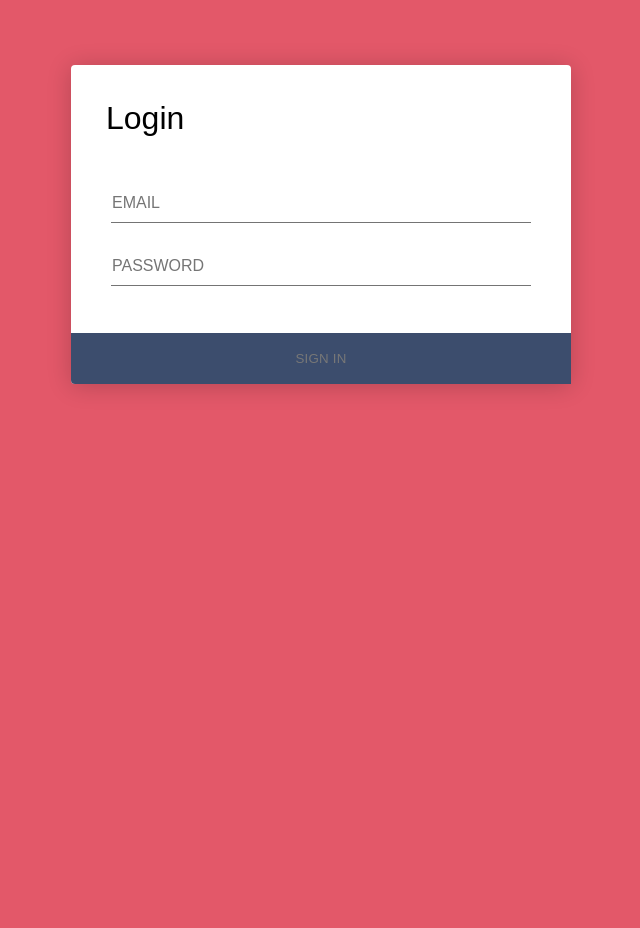
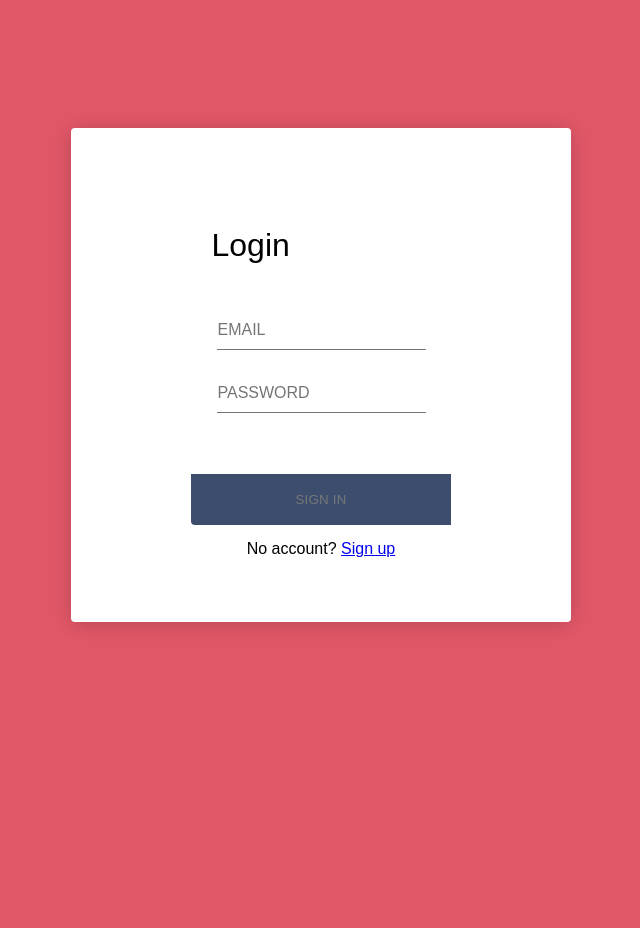
Before and after one commit to Pengrey/AEV, a Flask app: page /login in a window 1280 px wide. Shown: the whole page, without its empty margins (319-959 px from the left). Before the commit the page ends 393 px from the top, so only its background shows below. Run offline with Flask 2, Linux system fonts and the light colour scheme.

Commit message:
added images, pretty css to login and some lonks

```diff
--- a/Challenge/challenge/flask/app/templates/login.html
+++ b/Challenge/challenge/flask/app/templates/login.html
@@ -12,15 +12,27 @@
     -webkit-font-smoothing: antialiased;
     }
 
+    html {
+      width:100%;
+      height: 100%;
+    }
     body {
-    background: #e35869;
+    background-color: #e35869;
+    background-size: cover;
     font-family: 'Rubik', sans-serif;
+    height: 100%;
+    width: 100%;
     }
 
     .login-form {
     background: #fff;
     width: 500px;
-    margin: 65px auto;
+    margin:auto;
+    margin-top: 10%;
+    align-items: center;
+    justify-content: center;
+    margin: 65% left right bottom;
+    padding: 5% ;
     display: -webkit-box;
     display: flex;
     -webkit-box-orient: vertical;
@@ -29,6 +41,7 @@
     border-radius: 4px;
     box-shadow: 0 2px 25px rgba(0, 0, 0, 0.2);
     }
+
     .login-form h1 {
     padding: 35px 35px 0 35px;
     font-weight: 300;
@@ -81,6 +94,7 @@
     width: 100%;
     border: none;
     padding: 18px;
+    margin: 5%;
     font-family: 'Rubik', sans-serif;
     cursor: pointer;
     text-transform: uppercase;
@@ -113,6 +127,7 @@
       <button >Sign in</button>
     </div>
   </form>
+<div>No account? <a href="{{ url_for('register') }}">Sign up</a></div>
 </div>
 </body>
 </html>
--- a/Challenge/challenge/flask/app/views.py
+++ b/Challenge/challenge/flask/app/views.py
@@ -183,3 +183,6 @@ def static_from_root():
 @app.errorhandler(404)
 def page_not_found(e):
     return render_template('404.html'), 404
+
+
+    # write a sort
```
Also changed, not shown: Challenge/challenge/flask/app/templates/home.html (+39 -3 lines), Challenge/challenge/flask/app/static/images/ad_blocker.png (added), Challenge/challenge/flask/app/static/images/ad_tile.png (added), Challenge/challenge/flask/app/static/images/plan.png (added), Challenge/challenge/flask/app/static/images/ramsom_banner.jpg (added), Challenge/challenge/flask/app/static/images/tile1.png (added), Challenge/challenge/flask/app/static/images/tile2.png (added), Challenge/challenge/flask/app/static/images/tile3.png (added), Challenge/challenge/flask/app/static/images/tile4.png (added), Challenge/challenge/flask/app/static/images/virus_tile.jpg (added), Challenge/challenge/flask/app/static/images/vx_underground_tile.png (added), Challenge/challenge/flask/app/static/images/writeups_banner.png (added).
